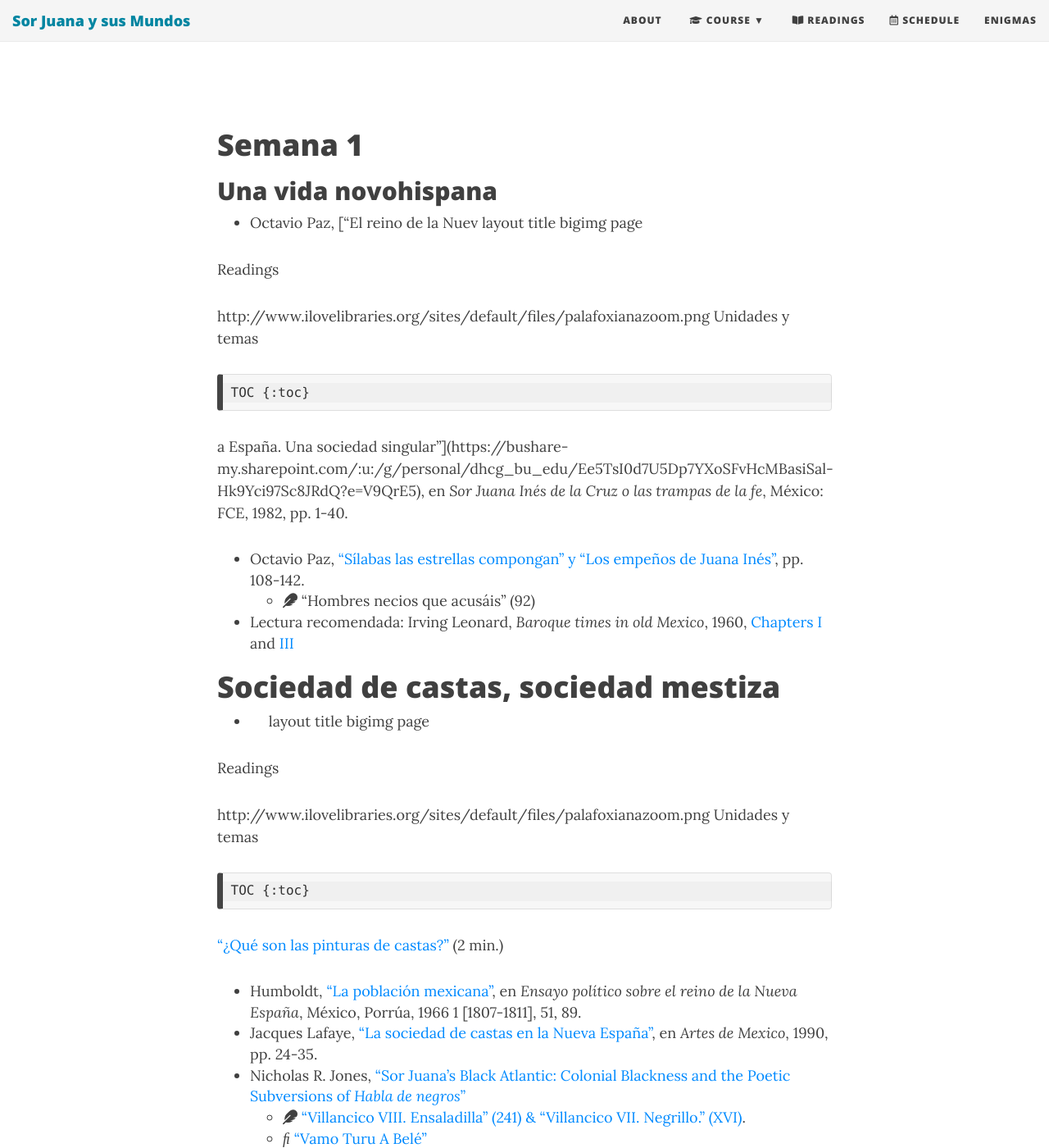
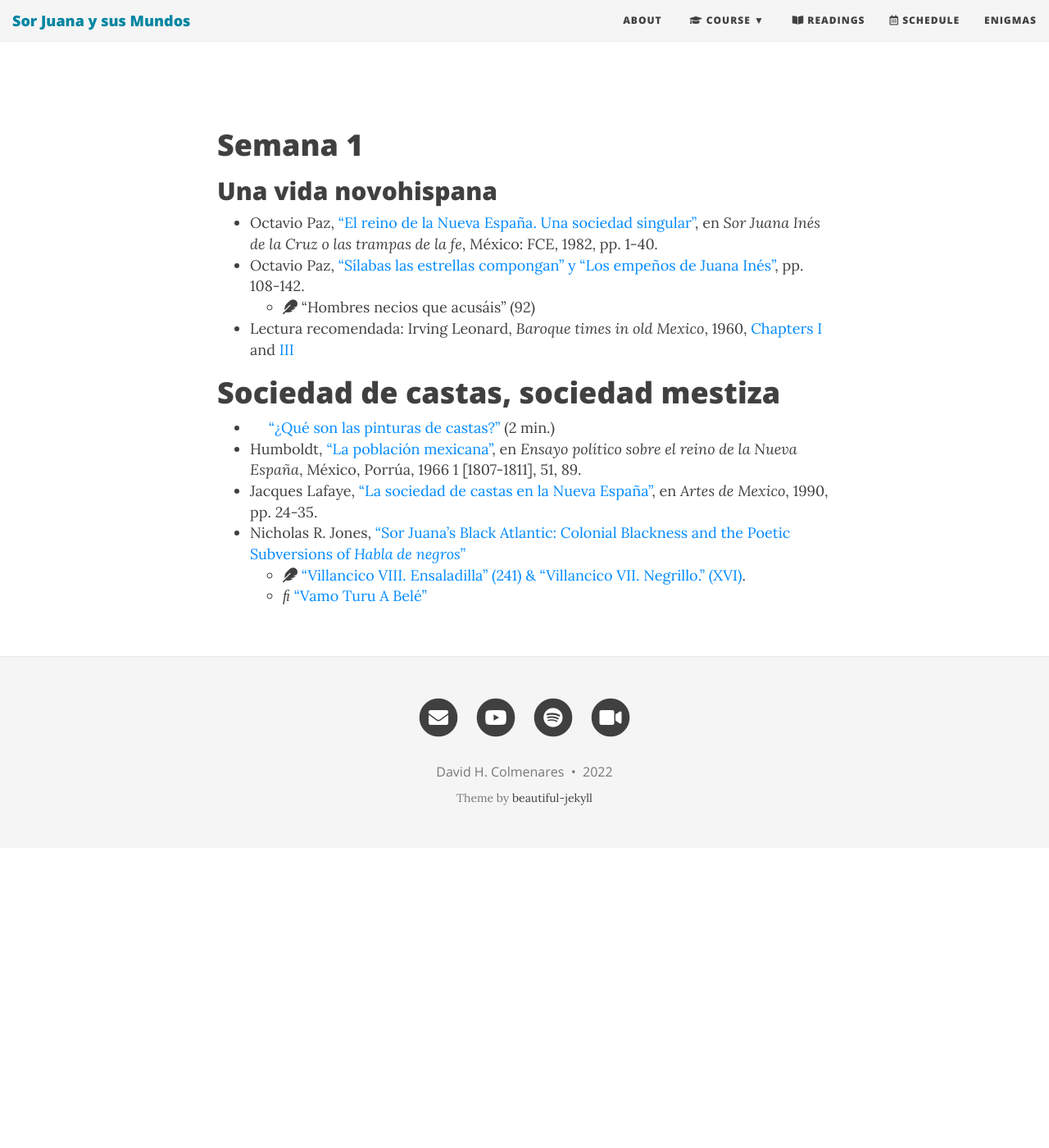
Before and after one commit to Hipomenes/sorjuana, a Jekyll site: the page built from syllabus.md, in a window 1280 px wide and 1400 px high, scrolled down 716 px. Shown: the whole window at 82% size. Built offline with Jekyll 4.4.1, drawn with Linux system fonts in a browser that asks for light colours; nearby versions of some CDN libraries; after the commit the page ends 1750 px from its top, so only the background shows below that.

Commit message:
Update syllabus.md

```diff
--- a/syllabus.md
+++ b/syllabus.md
@@ -19,20 +19,7 @@ bigimg: http://www.ilovelibraries.org/sites/default/files/palafoxianazoom.png
 
 ## Una vida novohispana
 
-- Octavio Paz, [“El reino de la Nuev
-layout 	title 	bigimg
-page
-
-Readings
-
-http://www.ilovelibraries.org/sites/default/files/palafoxianazoom.png
-Unidades y temas
-
-{: .no_toc}
-
-    TOC {:toc}
-
-a España. Una sociedad singular”](https://bushare-my.sharepoint.com/:u:/g/personal/dhcg_bu_edu/Ee5TsI0d7U5Dp7YXoSFvHcMBasiSal-Hk9Yci97Sc8JRdQ?e=V9QrE5), en *Sor Juana Inés de la Cruz o las trampas de la fe*, México: FCE, 1982, pp. 1-40.
+- Octavio Paz, [“El reino de la Nueva España. Una sociedad singular”](https://bushare-my.sharepoint.com/:u:/g/personal/dhcg_bu_edu/Ee5TsI0d7U5Dp7YXoSFvHcMBasiSal-Hk9Yci97Sc8JRdQ?e=V9QrE5), en *Sor Juana Inés de la Cruz o las trampas de la fe*, México: FCE, 1982, pp. 1-40.
 - Octavio Paz, ["Sílabas las estrellas compongan" y "Los empeños de Juana Inés"](https://bushare-my.sharepoint.com/:b:/g/personal/dhcg_bu_edu/ESQjtjzKqsJKioFrw934OUEB2UDOOHB32vfJTy_bm_NxUw?e=oswUTL), pp. 108-142.
     - <i class="fas fa-feather"></i> "Hombres necios que acusáis" (92)
 
@@ -40,20 +27,7 @@ a España. Una sociedad singular”](https://bushare-my.sharepoint.com/:u:/g/per
 
 # Sociedad de castas, sociedad mestiza
 
-- <i class="fa fa-youtube" aria-hidden="true"></i>
-layout 	title 	bigimg
-page
-
-Readings
-
-http://www.ilovelibraries.org/sites/default/files/palafoxianazoom.png
-Unidades y temas
-
-{: .no_toc}
-
-    TOC {:toc}
-
- ["¿Qué son las pinturas de castas?"](https://youtu.be/yk6fAcqfvEk) (2 min.)
+- <i class="fas fa-youtube"></i> ["¿Qué son las pinturas de castas?"](https://youtu.be/yk6fAcqfvEk) (2 min.)
 - Humboldt, ["La población mexicana"](), en *Ensayo político sobre el reino de la Nueva España*, México, Porrúa, 1966 1
 [1807-1811], 51, 89.
 - Jacques Lafaye, ["La sociedad de castas en la Nueva España"]( http://ezproxy.bu.edu/login?url=https://www.jstor.org/stable/24326827 ), en *Artes de Mexico*, 1990, pp. 24-35.
```
